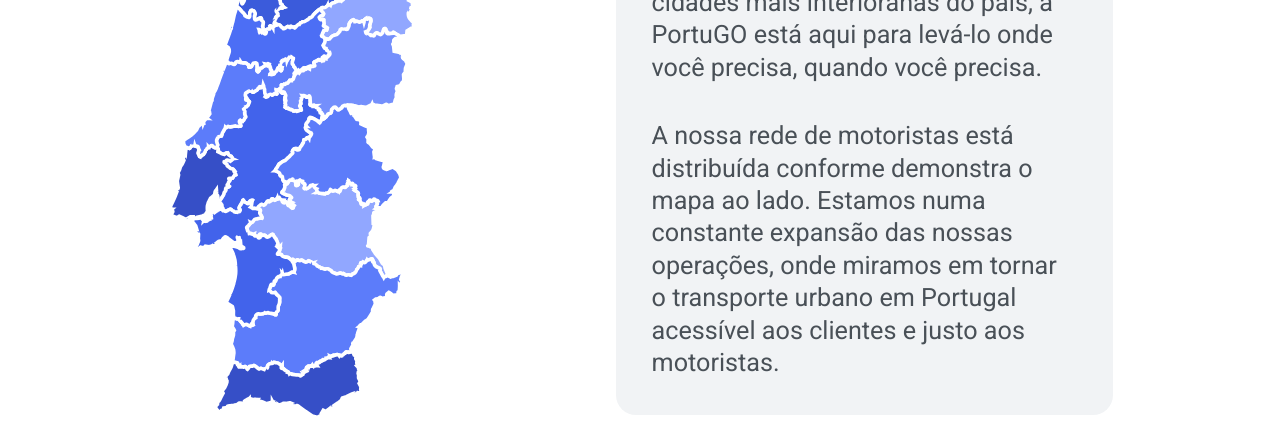
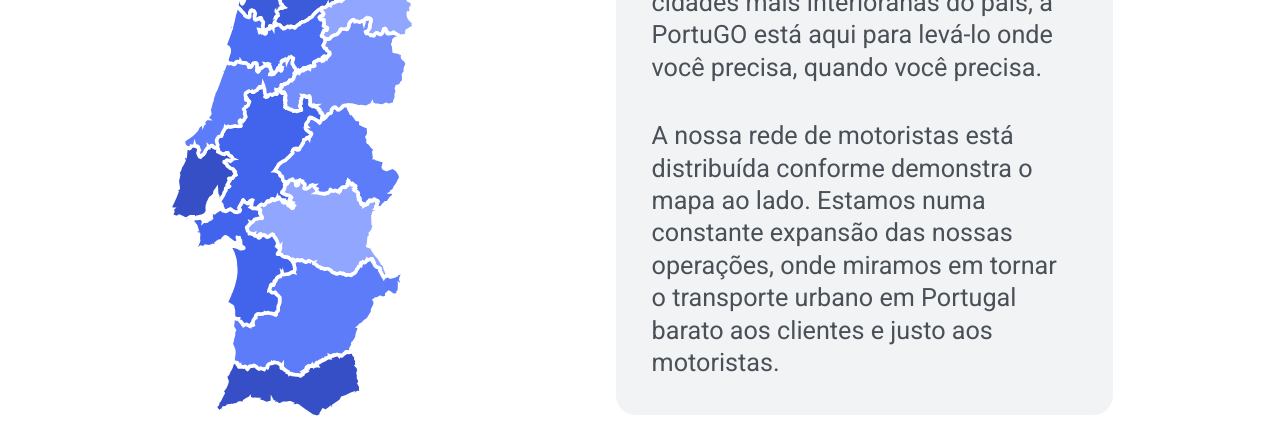
Before and after one commit to LeonardoDuarteCoelho/portu-go-website, a React (Create React App) app: page / in a window 1280 px wide. Shown: the part 4460-4889 px from the top of the page. Built offline with nearby package versions, Linux system fonts and the light colour scheme.

Commit message:
Testing GitHub's deploy to Firebase on merge feature #4.

```diff
--- a/src/components/Section5/Section5.js
+++ b/src/components/Section5/Section5.js
@@ -17,7 +17,7 @@ const Section5 = ({ title }) => {
                     <p className='section-5__div__texts__text'>
                         A nossa rede de motoristas está distribuída conforme  demonstra o mapa ao lado.
                         Estamos numa constante expansão das nossas operações, onde miramos em tornar o
-                        transporte urbano em Portugal acessível aos clientes e justo aos motoristas.
+                        transporte urbano em Portugal barato aos clientes e justo aos motoristas.
                     </p>
                 </div>
             </div>
```
Also changed, not shown: 7 other files (tests, documents, lock files or other folders).
